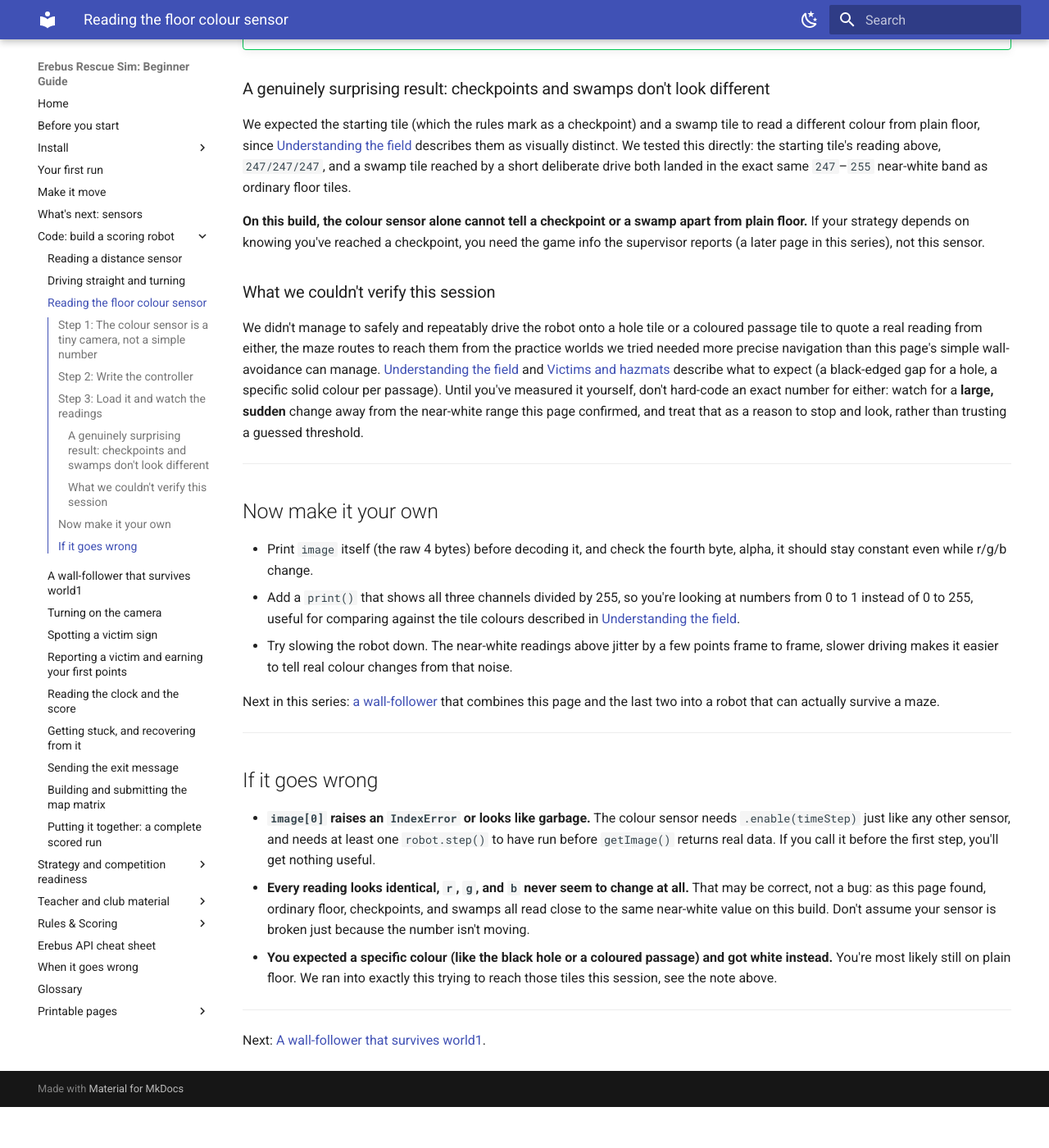
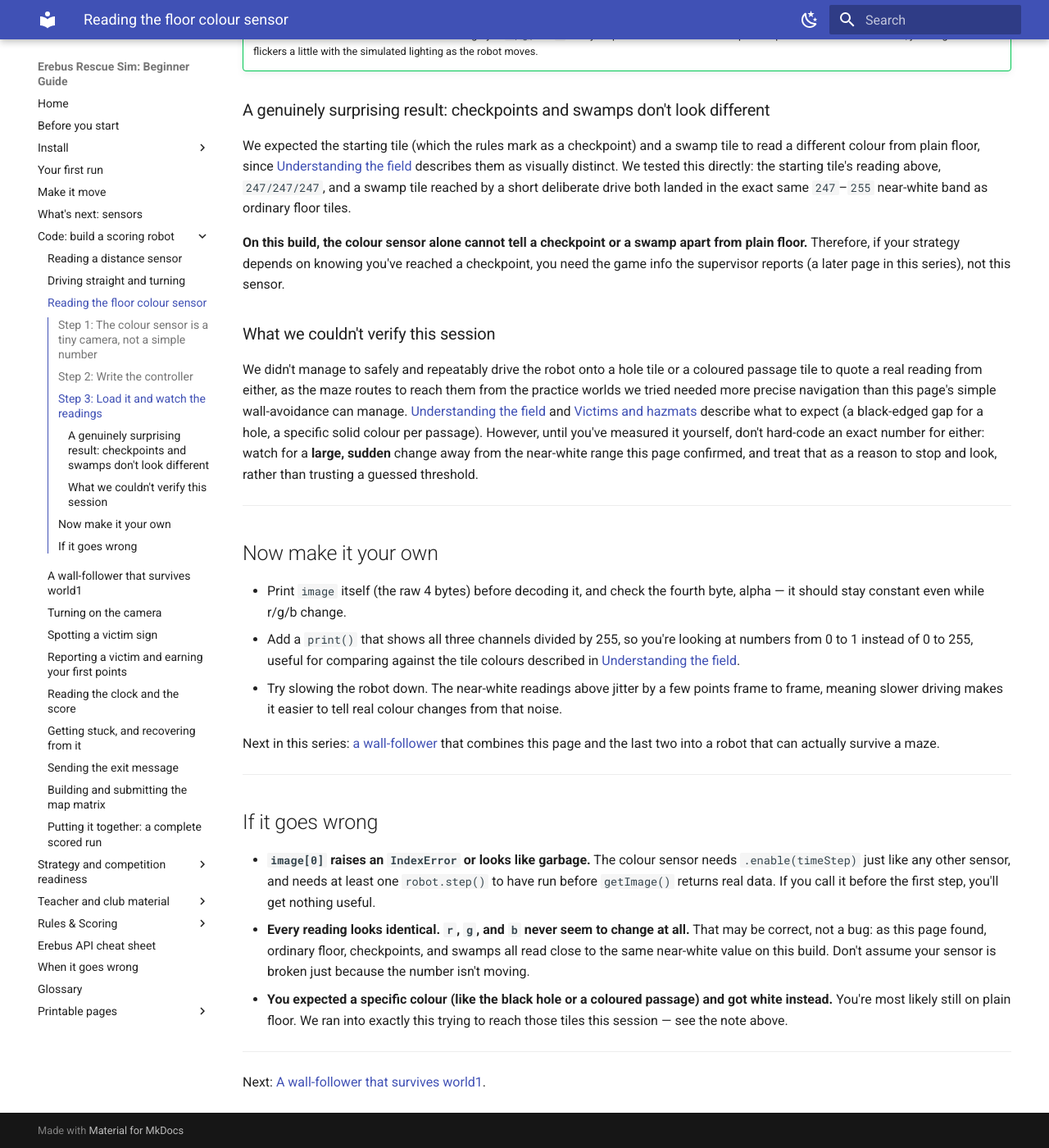
Before and after one commit to talkingj/rcja-rescue-sim-resources, an MkDocs documentation site: the page built from docs/code-colour.md, in a window 1280 px wide and 1400 px high, scrolled down 2060 px. Shown: the whole window at 82% size. Built offline with MkDocs 1.6.1 and Material for MkDocs 9.7.7, drawn with Linux system fonts in a browser that asks for light colours; before the commit the page ends 3410 px from its top, so only the background shows below that; some of the changed text lies outside the part shown.

Commit message:
style: rewrite code-colour.md in guide voice
Splices fixed: 0. Connectors added: 2. Purpose-first openers: 2.
Spelling: US -> AU, 0 words.
Preservation gate: pass (code blocks, numbers, links, admonitions intact).

````diff
--- a/docs/code-colour.md
+++ b/docs/code-colour.md
@@ -2,8 +2,9 @@
 
 The robot has a second sensor pointing straight down: a colour sensor that tells you what kind of
 tile it's standing on. [Understanding the field](rules-field.md) already covers what each floor
-colour means in the rules. This page is about reading that colour from code, and what we actually
-saw when we did. It takes about 15 minutes.
+colour means in the rules.
+To turn those rules into a live reading, this page has you read that colour from code and see what
+we actually found. It takes about 15 minutes.
 
 !!! note "What you're building"
     A wall-avoiding controller (borrowed from the very first sample you ran) with one line added:
@@ -77,7 +79,7 @@ while robot.step(timeStep) != -1:
 ```
 
 We reused the wall-avoidance from `ExamplePlayerController_updated.py` so the robot actually
-covers ground instead of sitting still, only printing when the colour changes keeps the console
+covers ground instead of sitting still. Only printing when the colour changes keeps the console
 readable.
 
 ---
@@ -102,7 +104,7 @@ readable.
     COLOUR CHANGED to r=251 g=251 b=251  at t=3.3s
     ```
 
-    All of these are shades of the same near-white grey, `r`, `g`, and `b` always equal to each
+    All of these are shades of the same near-white grey — `r`, `g`, and `b` always equal to each
     other. That's expected: plain floor has no colour tint, just brightness that flickers a little
     with the simulated lighting as the robot moves.
 
@@ -115,31 +117,31 @@ and a swamp tile reached by a short deliberate drive both landed in the exact sa
 near-white band as ordinary floor tiles.
 
 **On this build, the colour sensor alone cannot tell a checkpoint or a swamp apart from plain
-floor.** If your strategy depends on knowing you've reached a checkpoint, you need the game info
-the supervisor reports (a later page in this series), not this sensor.
+floor.** Therefore, if your strategy depends on knowing you've reached a checkpoint, you need the
+game info the supervisor reports (a later page in this series), not this sensor.
 
 ### What we couldn't verify this session
 
 We didn't manage to safely and repeatably drive the robot onto a hole tile or a coloured passage
-tile to quote a real reading from either, the maze routes to reach them from the practice worlds
+tile to quote a real reading from either, as the maze routes to reach them from the practice worlds
 we tried needed more precise navigation than this page's simple wall-avoidance can manage.
 [Understanding the field](rules-field.md) and [Victims and hazmats](rules-tokens.md) describe what
-to expect (a black-edged gap for a hole, a specific solid colour per passage). Until you've measured
-it yourself, don't hard-code an exact number for either: watch for a **large, sudden** change away
-from the near-white range this page confirmed, and treat that as a reason to stop and look, rather
-than trusting a guessed threshold.
+to expect (a black-edged gap for a hole, a specific solid colour per passage). However, until you've
+measured it yourself, don't hard-code an exact number for either: watch for a **large, sudden**
+change away from the near-white range this page confirmed, and treat that as a reason to stop and
+look, rather than trusting a guessed threshold.
 
 ---
 
 ## Now make it your own
 
-- Print `image` itself (the raw 4 bytes) before decoding it, and check the fourth byte, alpha, it
+- Print `image` itself (the raw 4 bytes) before decoding it, and check the fourth byte, alpha — it
   should stay constant even while r/g/b change.
 - Add a `print()` that shows all three channels divided by 255, so you're looking at numbers from
   0 to 1 instead of 0 to 255, useful for comparing against the tile colours described in
   [Understanding the field](rules-field.md).
 - Try slowing the robot down. The near-white readings above jitter by a few points frame to frame,
-  slower driving makes it easier to tell real colour changes from that noise.
+  meaning slower driving makes it easier to tell real colour changes from that noise.
 
 Next in this series: [a wall-follower](code-wall-follower.md) that combines this page and the last
 two into a robot that can actually survive a maze.
@@ -152,13 +154,13 @@ two into a robot that can actually survive a maze.
   `.enable(timeStep)` just like any other sensor, and needs at least one `robot.step()` to have run
   before `getImage()` returns real data. If you call it before the first step, you'll get nothing
   useful.
-- **Every reading looks identical, `r`, `g`, and `b` never seem to change at all.** That may be
+- **Every reading looks identical. `r`, `g`, and `b` never seem to change at all.** That may be
   correct, not a bug: as this page found, ordinary floor, checkpoints, and swamps all read close to
   the same near-white value on this build. Don't assume your sensor is broken just because the
   number isn't moving.
 - **You expected a specific colour (like the black hole or a coloured passage) and got white
   instead.** You're most likely still on plain floor. We ran into exactly this trying to reach
-  those tiles this session, see the note above.
+  those tiles this session — see the note above.
 
 ---
 
````
Also changed, not shown: other parts of docs/code-colour.md (+3 -2 lines).
